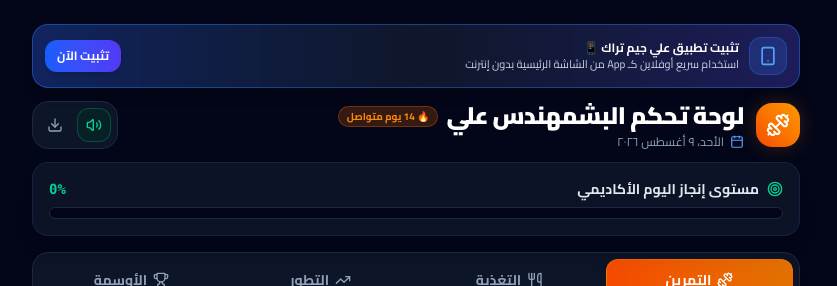
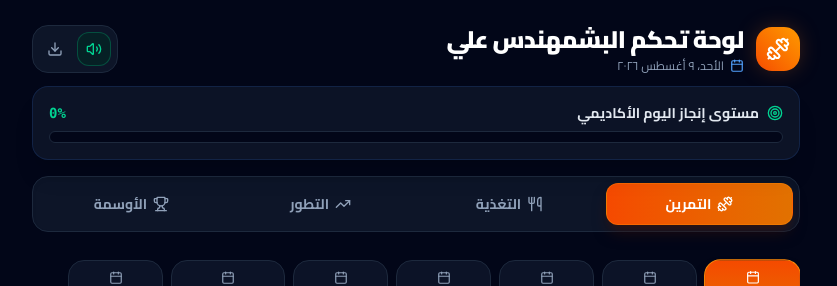
Before and after one commit to aliabdelazim7/Ali-Gym-Track, a React (Vite) app: page / in a window 1280 px wide. Shown: the top 286 px of the page, without its empty margins (224-1061 px from the left). Built offline with nearby package versions, Linux system fonts and the light colour scheme.

Commit message:
Remove PWA install banner and fake streak badge from header

```diff
--- a/src/App.jsx
+++ b/src/App.jsx
@@ -1493,26 +1493,6 @@ export default function App() {
     <div className="min-h-screen bg-slate-950 text-slate-100 font-sans p-4 sm:p-6 pb-32" dir="rtl">
 
       <header className="max-w-3xl mx-auto mb-4 font-arabic">
-        {/* PWA Install Banner for Mobile */}
-        {showInstallBanner && (
-          <div className="mb-3 bg-gradient-to-r from-blue-900/60 via-slate-900 to-indigo-900/60 border border-blue-500/40 rounded-2xl p-3 shadow-lg flex items-center justify-between gap-2 animate-in slide-in-from-top-4 duration-300">
-            <div className="flex items-center gap-2.5">
-              <span className="bg-blue-500/20 text-blue-400 p-2 rounded-xl border border-blue-500/30 shrink-0">
-                <Smartphone className="w-5 h-5" />
-              </span>
-              <div>
-                <h4 className="text-xs font-bold text-white">تثبيت تطبيق علي جيم تراك 📱</h4>
-                <p className="text-[11px] text-slate-300">استخدام سريع أوفلاين كـ App من الشاشة الرئيسية بدون إنترنت</p>
-              </div>
-            </div>
-            <button
-              onClick={handleInstallPWA}
-              className="bg-gradient-to-r from-blue-600 to-indigo-600 hover:from-blue-500 hover:to-indigo-500 text-white text-xs font-bold px-3 py-2 rounded-xl shadow-md shrink-0 active-press"
-            >
-              تثبيت الآن
-            </button>
-          </div>
-        )}
         <div className="flex justify-between items-center mb-3">
           <div className="flex items-center gap-3">
             <span className="bg-gradient-to-tr from-orange-600 to-amber-500 text-white p-2.5 rounded-2xl shadow-lg shadow-orange-950/50 glow-orange">
@@ -1523,9 +1503,6 @@ export default function App() {
                 <h1 className="text-xl sm:text-2xl font-black text-white tracking-tight">
                   لوحة تحكم البشمهندس علي
                 </h1>
-                <span className="text-[10px] bg-orange-500/20 text-orange-400 px-2 py-0.5 rounded-full border border-orange-500/30 font-bold">
-                  🔥 14 يوم متواصل
-                </span>
               </div>
               <p className="text-xs text-slate-400 font-medium flex items-center gap-1.5 mt-0.5">
                 <Calendar className="w-3.5 h-3.5 text-blue-400" />
```
